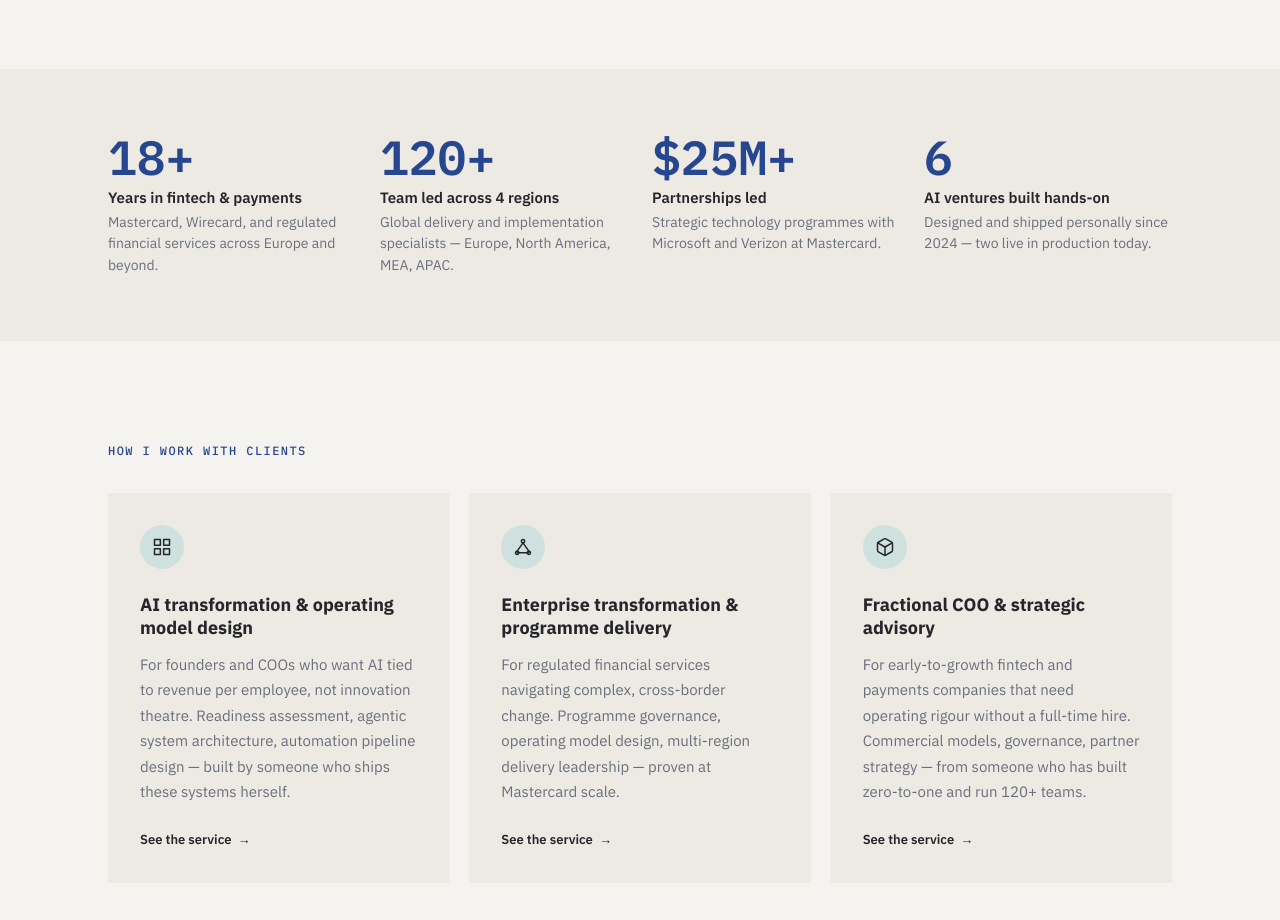
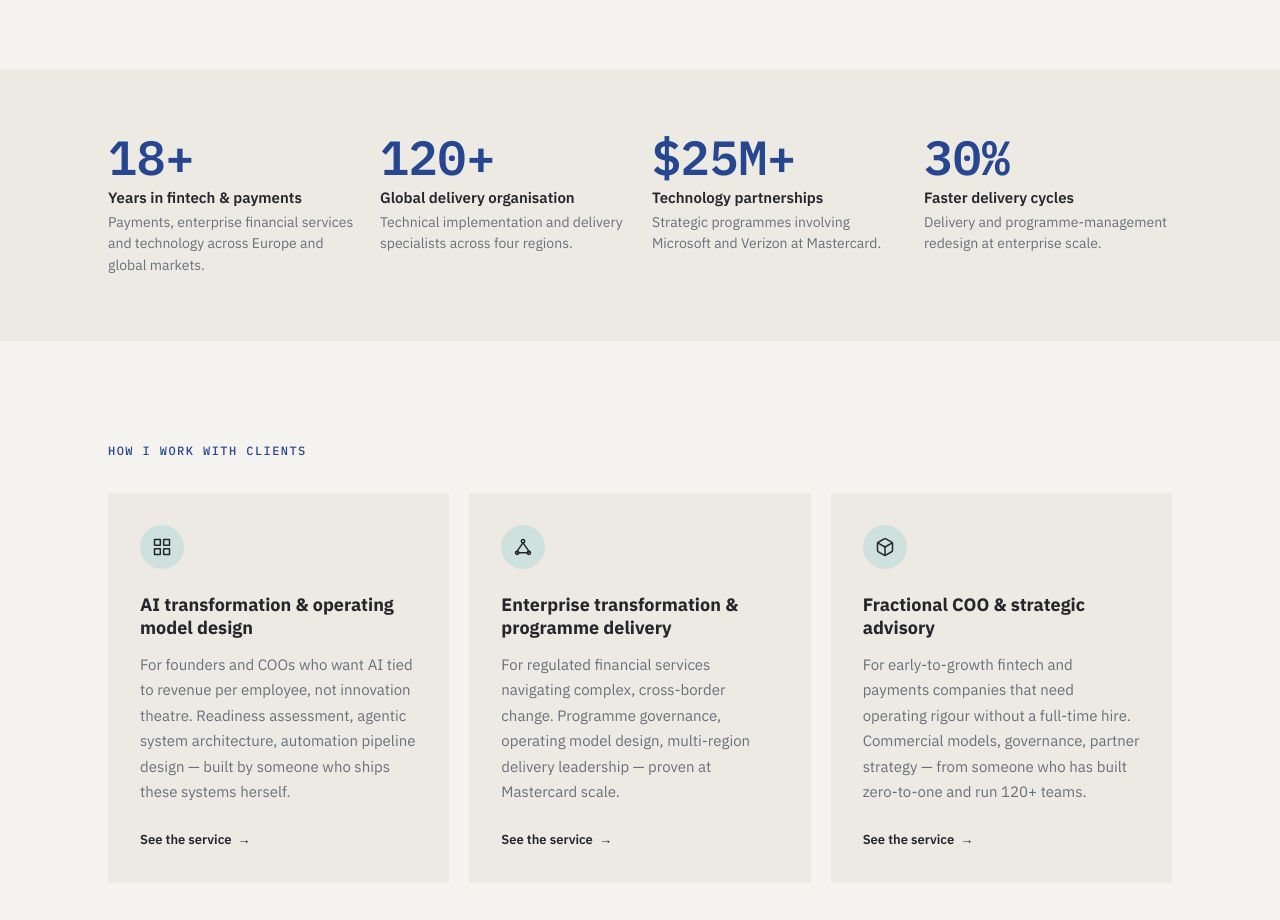
Before and after one commit to HAV-25/PPO_Portfolio, a Next.js app: page / in a window 1280 px wide. Shown: the part 1000-1920 px from the top of the page. Built offline with nearby package versions, Linux system fonts and the light colour scheme.

Commit message:
feat(positioning): strengthen homepage executive proof metrics

```diff
--- a/src/components/home/StatBand.tsx
+++ b/src/components/home/StatBand.tsx
@@ -13,43 +13,33 @@ const stats: Stat[] = [
     value: 18,
     suffix: "+",
     label: "Years in fintech & payments",
-    sublabel: "Mastercard, Wirecard, and regulated financial services across Europe and beyond.",
+    sublabel: "Payments, enterprise financial services and technology across Europe and global markets.",
   },
   {
     kind: "counter",
     value: 120,
     suffix: "+",
-    label: "Team led across 4 regions",
-    sublabel: "Global delivery and implementation specialists — Europe, North America, MEA, APAC.",
+    label: "Global delivery organisation",
+    sublabel: "Technical implementation and delivery specialists across four regions.",
   },
   {
     kind: "counter",
     value: 25,
     prefix: "$",
     suffix: "M+",
-    label: "Partnerships led",
-    sublabel: "Strategic technology programmes with Microsoft and Verizon at Mastercard.",
+    label: "Technology partnerships",
+    sublabel: "Strategic programmes involving Microsoft and Verizon at Mastercard.",
   },
   {
     kind: "counter",
-    value: 6,
-    suffix: "",
-    label: "AI ventures built hands-on",
-    sublabel: "Designed and shipped personally since 2024 — two live in production today.",
+    value: 30,
+    suffix: "%",
+    label: "Faster delivery cycles",
+    sublabel: "Delivery and programme-management redesign at enterprise scale.",
   },
 ];
 
-function Counter({
-  value,
-  prefix = "",
-  suffix = "",
-  started,
-}: {
-  value: number;
-  prefix?: string;
-  suffix?: string;
-  started: boolean;
-}) {
+function Counter({ value, prefix = "", suffix = "", started }: { value: number; prefix?: string; suffix?: string; started: boolean }) {
   const [count, setCount] = useState(0);
 
   useEffect(() => {
@@ -89,31 +79,10 @@ export default function StatBand() {
       <div className="content-width py-12 md:py-16">
         <div className="grid grid-cols-2 md:grid-cols-4 gap-10 md:gap-6">
           {stats.map((stat, i) => (
-            <motion.div
-              key={stat.label}
-              initial={{ opacity: 0, y: 16 }}
-              animate={inView ? { opacity: 1, y: 0 } : {}}
-              transition={{ duration: 0.4, ease: "easeOut", delay: i * 0.08 }}
-              className="flex flex-col"
-            >
-              {stat.kind === "counter" ? (
-                <Counter
-                  value={stat.value}
-                  prefix={stat.prefix}
-                  suffix={stat.suffix}
-                  started={inView}
-                />
-              ) : (
-                <span className="stat-number" style={{ fontVariantNumeric: "normal" }}>
-                  {stat.display}
-                </span>
-              )}
-              <p className="font-jakarta font-semibold text-navy text-[15px] mt-2 leading-tight">
-                {stat.label}
-              </p>
-              <p className="font-jakarta text-slate text-[14px] mt-1 leading-[1.55]">
-                {stat.sublabel}
-              </p>
+            <motion.div key={stat.label} initial={{ opacity: 0, y: 16 }} animate={inView ? { opacity: 1, y: 0 } : {}} transition={{ duration: 0.4, ease: "easeOut", delay: i * 0.08 }} className="flex flex-col">
+              {stat.kind === "counter" ? <Counter value={stat.value} prefix={stat.prefix} suffix={stat.suffix} started={inView} /> : <span className="stat-number" style={{ fontVariantNumeric: "normal" }}>{stat.display}</span>}
+              <p className="font-jakarta font-semibold text-navy text-[15px] mt-2 leading-tight">{stat.label}</p>
+              <p className="font-jakarta text-slate text-[14px] mt-1 leading-[1.55]">{stat.sublabel}</p>
             </motion.div>
           ))}
         </div>
```
